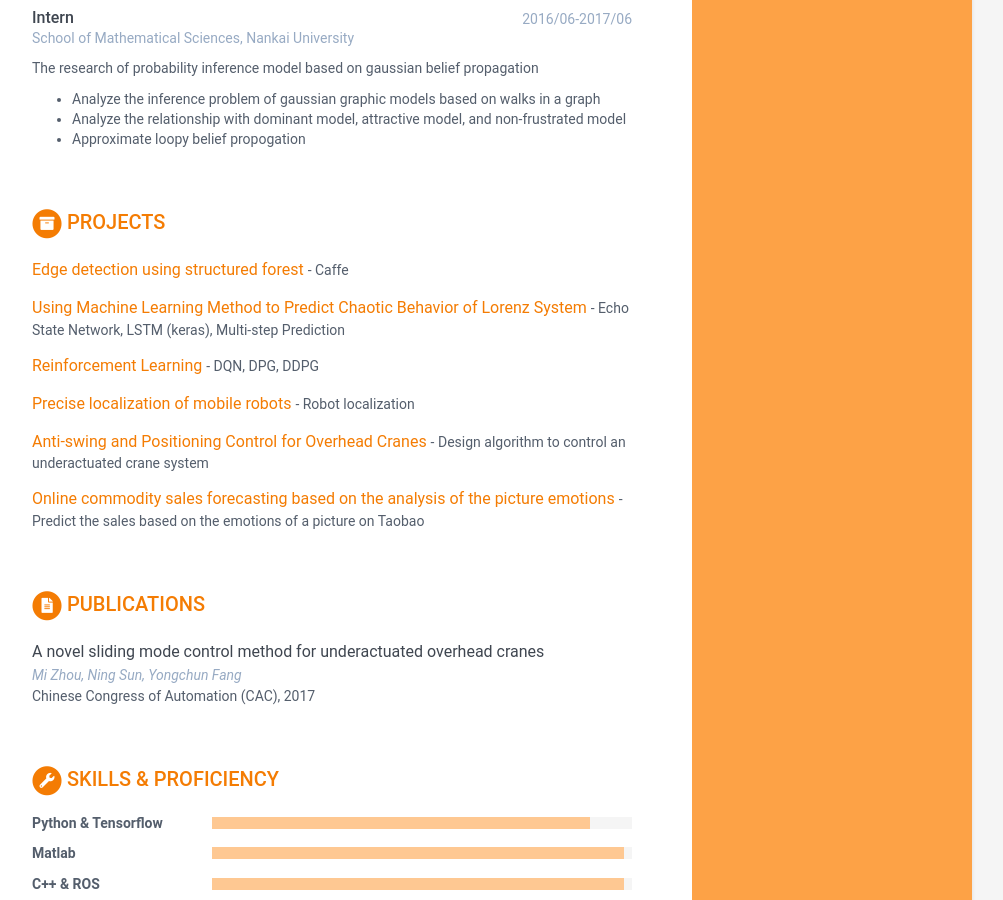
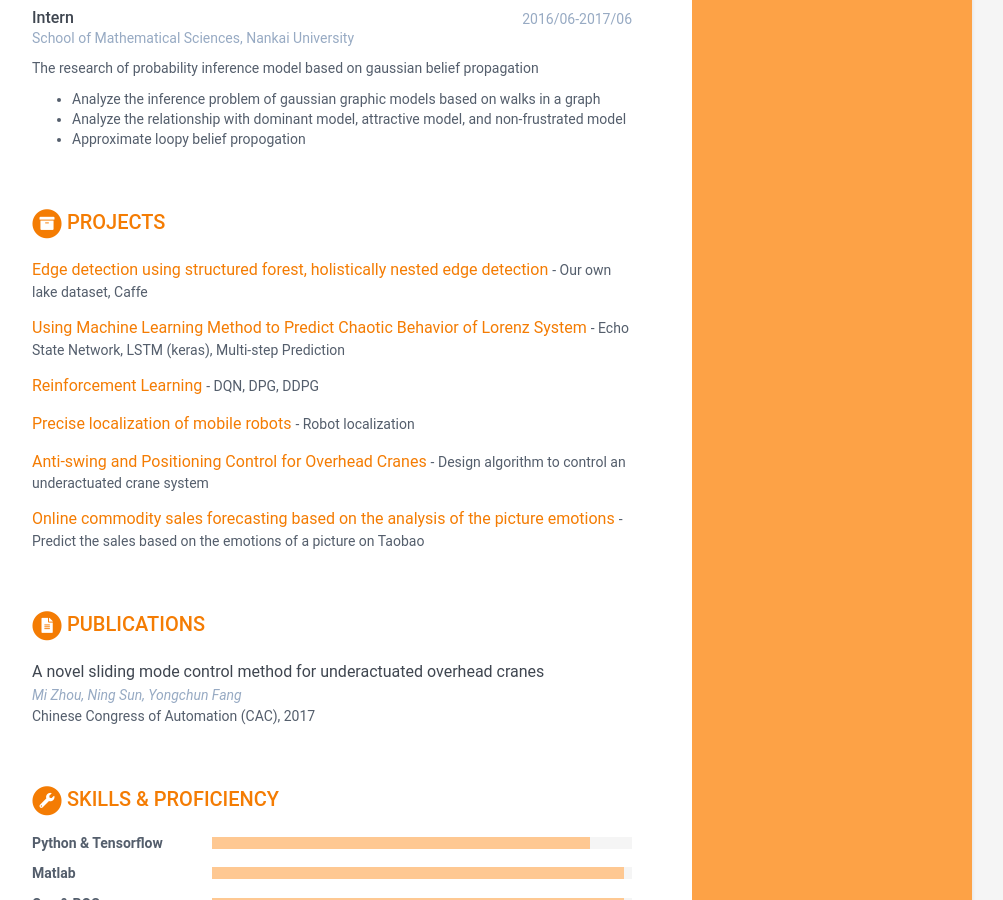
Before and after one commit to jiegenghua/MiZhou-cv, a Jekyll site: the page built from index.html, in a window 1280 px wide and 900 px high, scrolled down 892 px. Shown: the whole window, without its empty margins (168-1171 px from the left). Built offline with Jekyll 4.4.1, drawn with Linux system fonts in a browser that asks for light colours.

Commit message:
Update data.yml

```diff
--- a/_data/data.yml
+++ b/_data/data.yml
@@ -102,9 +102,9 @@ projects:
     title: Projects
 
     assignments:
-      - title: Edge detection using structured forest
+      - title: Edge detection using structured forest, holistically nested edge detection
         #link: "#hook"
-        tagline: Caffe
+        tagline: Our own lake dataset, Caffe
 
       - title: Using Machine Learning Method to Predict Chaotic Behavior of Lorenz System
         #link: "#"
```
